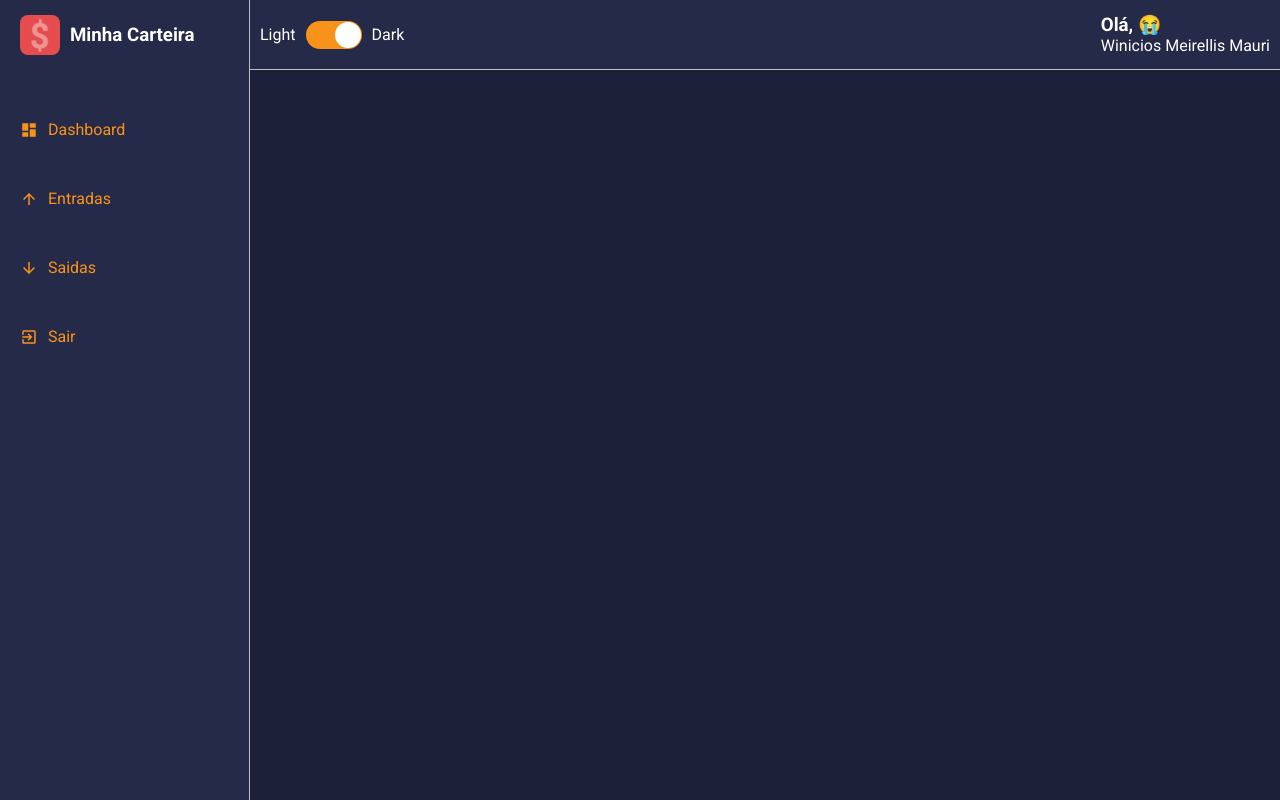
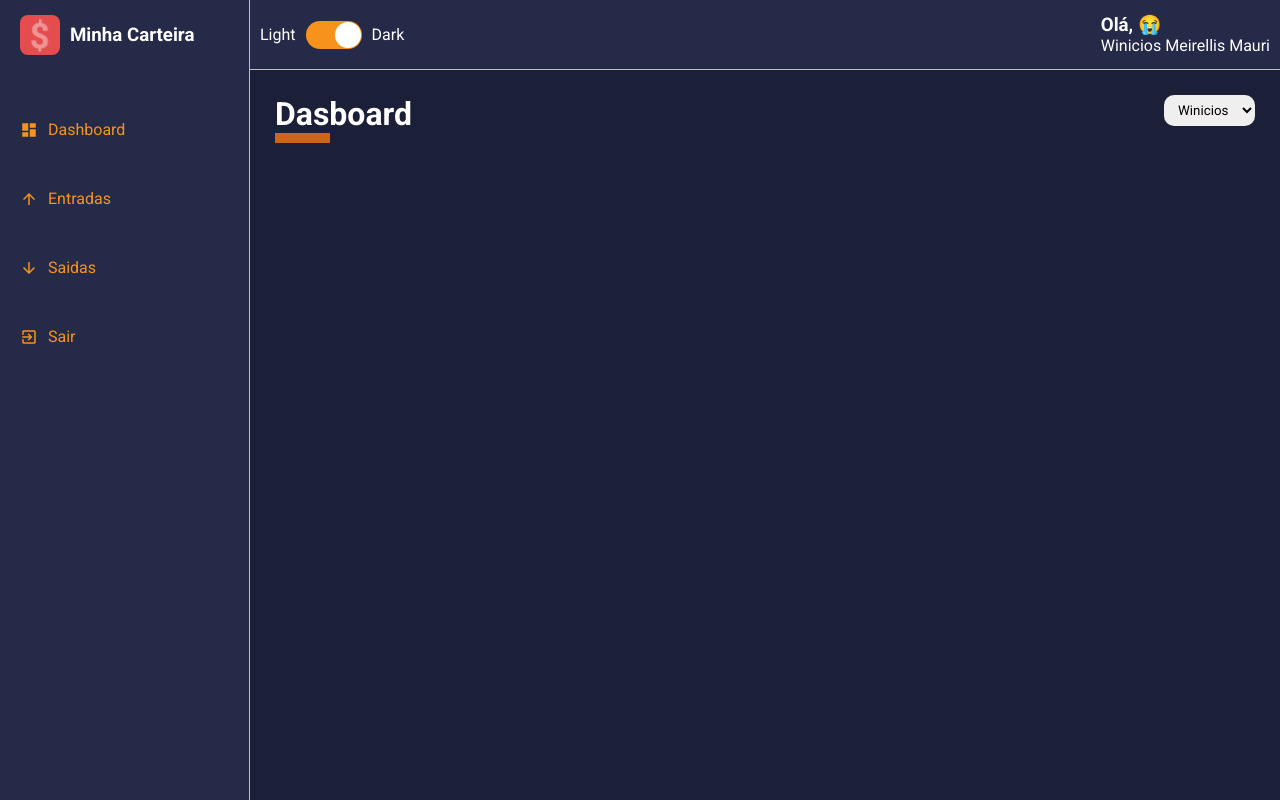
Before and after one commit to Winicios-Mauri/dashboard, a React (Create React App) app: page / in a window 1280 px wide. Built offline with nearby package versions, Linux system fonts and the light colour scheme.

Commit message:
:tada criando navegação de paginas final

```diff
--- a/src/components/SelectInput/index.tsx
+++ b/src/components/SelectInput/index.tsx
@@ -14,7 +14,9 @@ const SelectInput: React.FC<ISelectInputProps> = ({ options }) => {
     <Container>
       <select>
         {options.map(option => (
-          <option value={option.value}>{option.label}</option>
+          <option key={option.value} value={option.value}>
+            {option.label}
+          </option>
         ))}
       </select>
     </Container>
--- a/src/pages/List/index.tsx
+++ b/src/pages/List/index.tsx
@@ -18,7 +18,15 @@ const List: React.FC<IRouteParams> = ({ match }) => {
   const { type } = match.params
 
   const title = useMemo(() => {
-    return type === 'entry-balance' ? 'Entradas' : 'Saídas'
+    return type === 'entry-balance'
+      ? {
+          title: 'Entrada',
+          lineColor: '#F7931B'
+        }
+      : {
+          title: 'Saídas',
+          lineColor: '#E44C4E'
+        }
   }, [type])
 
   const months = [
@@ -35,7 +43,7 @@ const List: React.FC<IRouteParams> = ({ match }) => {
 
   return (
     <Container>
-      <ContentHeader title={title} lineColor="#cf1818">
+      <ContentHeader title={title.title} lineColor={title.lineColor}>
         <SelectInput options={months} />
         <SelectInput options={year} />
       </ContentHeader>
--- a/src/routes/app.routes.tsx
+++ b/src/routes/app.routes.tsx
@@ -1,5 +1,5 @@
 import React from 'react'
-import { BrowserRouter, Route, Routes } from 'react-router-dom'
+import { BrowserRouter, Route, Switch } from 'react-router-dom'
 
 import Layout from '../components/Layout'
 import Dashboard from '../pages/Dashboard'
@@ -8,10 +8,10 @@ import List from '../pages/List'
 const AppRoutes: React.FC = () => (
   <BrowserRouter>
     <Layout>
-      <Routes>
-        <Route path="/dashboard" element={<Dashboard />} />
-        <Route path="/list/:type" element={<List />} />
-      </Routes>
+      <Switch>
+        <Route path="/" exact component={Dashboard} />
+        <Route path="/list/:type" exact component={List} />
+      </Switch>
     </Layout>
   </BrowserRouter>
   // <Switch>
--- a/tsconfig.json
+++ b/tsconfig.json
@@ -18,7 +18,7 @@
     "resolveJsonModule": true,
     "isolatedModules": true,
     "noEmit": true,
-    "jsx": "react-jsx"
+    "jsx": "react"
   },
   "include": [
     "src"
```
Also changed, not shown: package.json (+23 -16 lines), src/index.tsx (+5 -4 lines), 2 other files (tests, documents, lock files or other folders).
